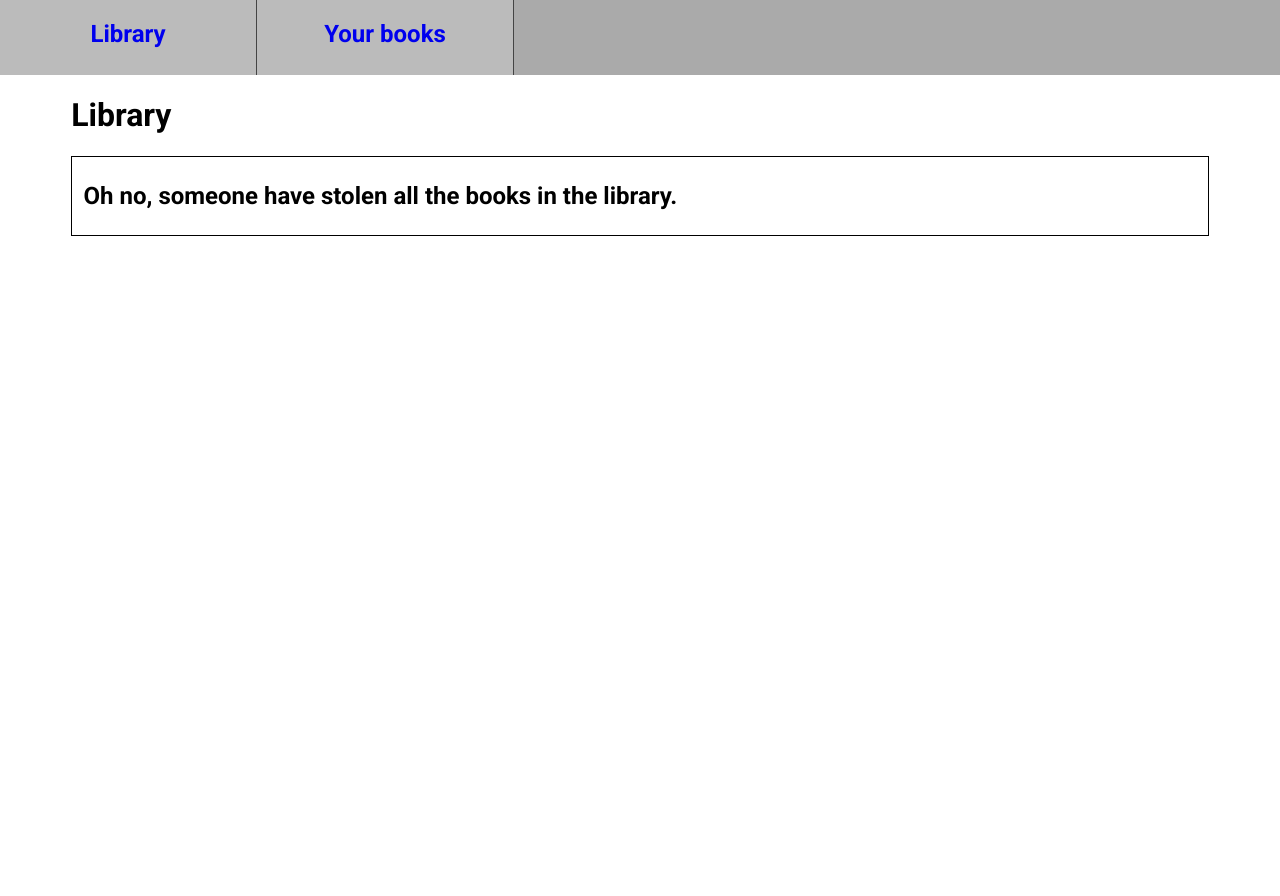
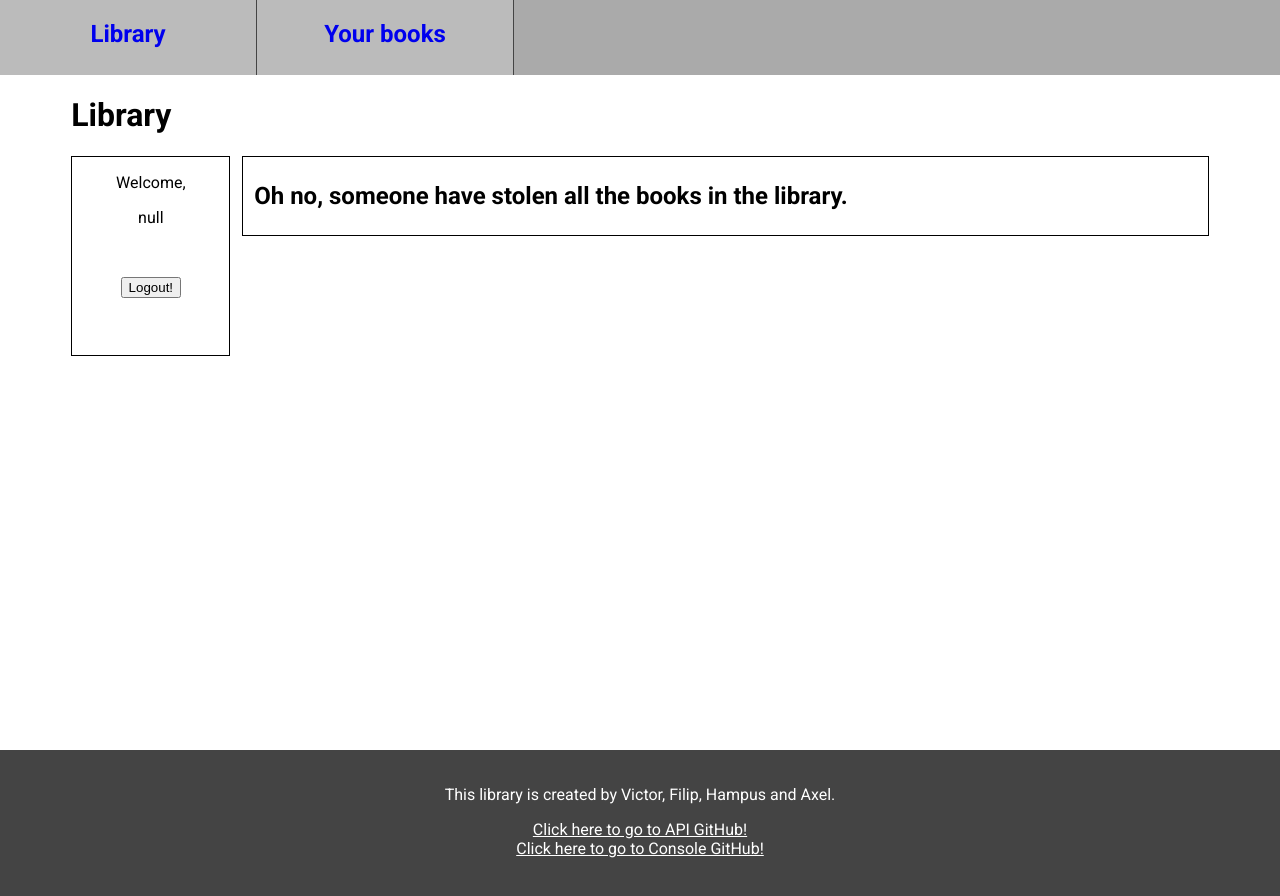
Before and after one commit to AxelLedung/LibraryAPI, a plain HTML site: page LibraryWebsite/library.html in a window 1280 px wide. Before the commit the page ends 800 px from the top, so only its background shows below. Drawn offline with Linux system fonts and the light colour scheme; no server answers.

Commit message:
Added aside logout function and footer

```diff
--- a/LibraryWebsite/library.html
+++ b/LibraryWebsite/library.html
@@ -16,6 +16,13 @@
     <main>
         <div id="content">
             <h1>Library</h1>
+            <aside>
+                <p>Welcome,</p>
+                <p id="username-container"></p>
+                <form action="index.html">
+                    <input type="submit" value="Logout!" />
+                </form>
+            </aside>
             <div id="books-showcase-container">
                 <div class="book-container" style="display: none;">
                     <div class="book-image-container"></div>
@@ -28,7 +35,11 @@
         </div>
     </main>
     <footer>
-
+        <br>
+        <p>This library is created by Victor, Filip, Hampus and Axel.</p>
+        <a href="https://github.com/AxelLedung/LibraryAPI">Click here to go to API GitHub!</a>
+        <br>
+        <a href="https://github.com/Krimpster/LibraryClient.git">Click here to go to Console GitHub!</a>
     </footer>
     <script src="scripts/library.js" defer></script>
     <script src="scripts/book.js" defer></script>
--- a/LibraryWebsite/scripts/library.js
+++ b/LibraryWebsite/scripts/library.js
@@ -1,4 +1,5 @@
 const bookShowcase = document.getElementById("books-showcase-container");
+const usernameContainer = document.getElementById("username-container");
 
 bookShowcase.addEventListener("click", function(event) {
     let target = event.target;
@@ -113,6 +114,7 @@ function onLoad() {
         console.log(request.response);
         createBooksFromJsonObject(request.response);
         showBooks();
+        usernameContainer.innerHTML = encodeURIComponent(localStorage.getItem("username"));
     }
 }
 
--- a/LibraryWebsite/scripts/yourbooks.js
+++ b/LibraryWebsite/scripts/yourbooks.js
@@ -1,4 +1,5 @@
 const bookShowcase = document.getElementById("books-showcase-container");
+const usernameContainer = document.getElementById("username-container");
 
 bookShowcase.addEventListener("click", function(event) {
     let target = event.target;
@@ -98,6 +99,7 @@ function onLoad() {
         console.log(request.response);
         createBooksFromJsonObject(request.response);
         showBooks();
+        usernameContainer.innerHTML = encodeURIComponent(localStorage.getItem("username"));
     }
 }
 
--- a/LibraryWebsite/styles/style.css
+++ b/LibraryWebsite/styles/style.css
@@ -31,13 +31,24 @@ header div p {
 }
 footer {
     display: block;
+    min-height: 150px;
+    background-color: #444444;
+    color: white;
+    text-align: center;
+    box-sizing: border-box;
+}
+footer p {
+    display: block;
+}
+footer a {
+    color: white;
 }
 body {
     margin: 0%;
 }
 main {
     margin: 75px 8px;
-    position: absolute;
+    min-height: 600px;
     width: -webkit-fill-available;
 }
 #content {
@@ -45,9 +56,29 @@ main {
     min-height: 500px;
     padding: 0px 5%;
 }
+h1 {
+    display: table-caption;
+    min-width: 500px;
+}
 #books-showcase-container {
     border: 1px solid black;
     padding: 5px 1%;
+    display: inline-block;
+    width: 85%;
+    box-sizing: border-box;
+}
+aside {
+    display: inline-block;
+    width: 14%;
+    text-align: center;
+    border: 1px solid black;
+    margin-right: 1%;
+    float: inline-start;
+    box-sizing: border-box;
+    min-height: 200px;
+}
+aside form {
+    margin-top: 50px;
 }
 .book-container {
     border: 1px solid black;
```
Also changed, not shown: LibraryWebsite/yourbooks.html (+12 -1 lines).
